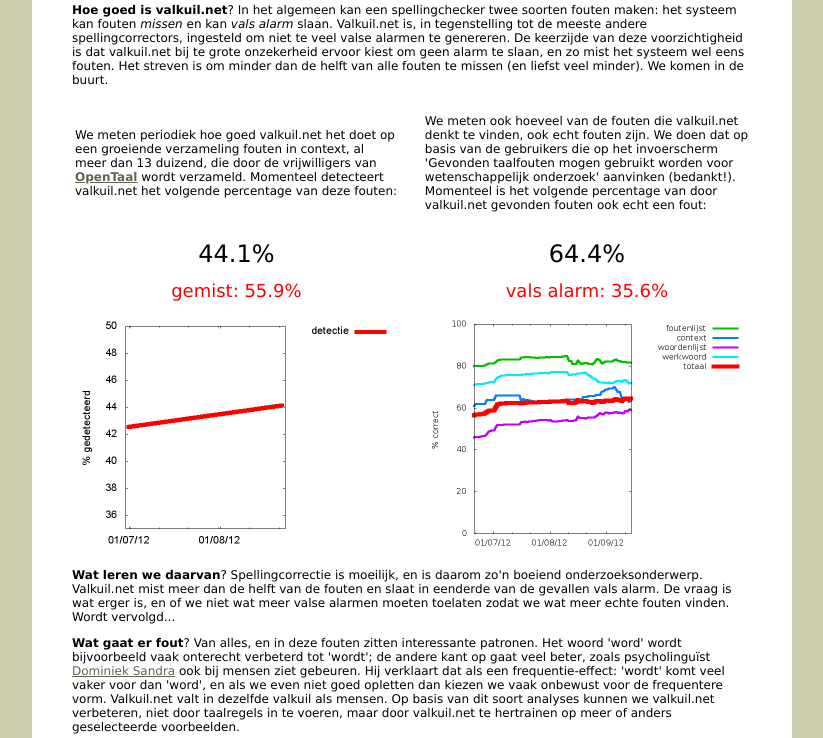
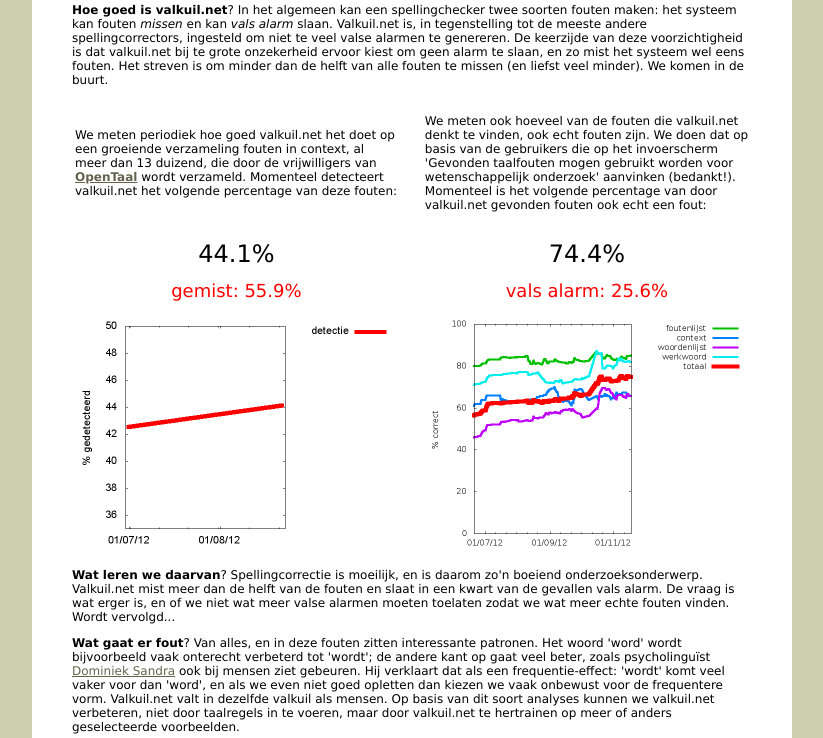
Before and after one commit to proycon/valkuil, a Django app: page /info in a window 1280 px wide. Shown: the part 291-1029 px from the top of the page, without its empty margins (408-1231 px from the left). Run offline with Django 3.2, Linux system fonts and the light colour scheme; parts of the project's set-up code (start-up, migrations or seed data) failed here and were passed over.

Commit message:
new attempt to update scores

```diff
--- a/webvalkuil/templates/about.html
+++ b/webvalkuil/templates/about.html
@@ -114,12 +114,12 @@
 <center>
 <p>
 <font size="+2">
-64.4%
+74.4%
 </font>
 </p>
 <p>
 <font size="+1" color="red">
-vals alarm: 35.6%
+vals alarm: 25.6%
 </font>
 </p>
 <p>
@@ -136,7 +136,7 @@
 <p>
 <b>Wat leren we daarvan</b>? Spellingcorrectie is moeilijk, en is
 daarom zo'n boeiend onderzoeksonderwerp. Valkuil.net mist meer dan de
-helft van de fouten en slaat in eenderde van de gevallen vals
+helft van de fouten en slaat in een kwart van de gevallen vals
 alarm. De vraag is wat erger is, en of we niet wat meer valse alarmen
 moeten toelaten zodat we wat meer echte fouten vinden. Wordt vervolgd...
 </p>
```
Also changed, not shown: webvalkuil/style/valkuilscore.png.
